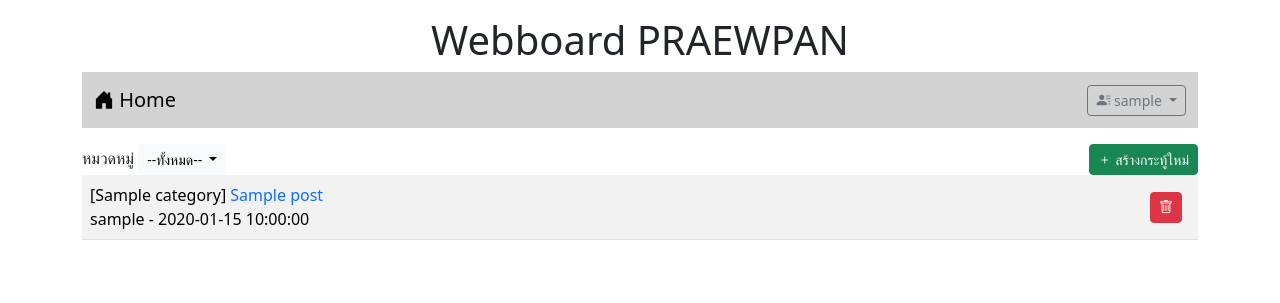
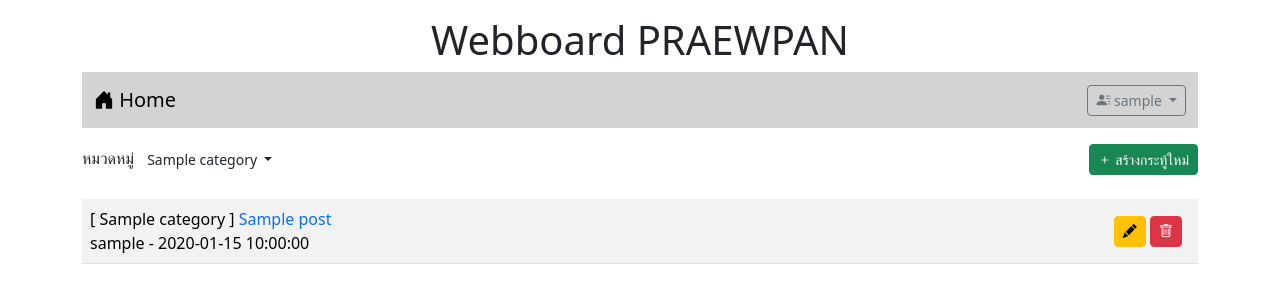
Before and after one commit to Praewpan1/Webboard_ECT_Praew, a PHP site: page /index.php?id=1 in a window 1280 px wide. Shown: the top 303 px of the page. Run offline with PHP 8.4, Linux system fonts and the light colour scheme; the visitor is signed in with stand-in values (Sample User, id 1); tables that the repository leaves empty hold one stand-in row (values such as "Sample post").

Commit message:
worklast
worklast

```diff
--- a/index.php
+++ b/index.php
@@ -7,7 +7,6 @@ session_start();
 ?>
 <!DOCTYPE html>
 <html lang="en">
-
 <head>
     <meta charset="UTF-8">
     <meta name="viewport" content="width=device-width, initial-scale=1.0">
@@ -19,6 +18,10 @@ session_start();
         function myFunction(){
             let r=confirm("ต้องการจะลบจริงหรือไม่?");
             return r;
+        }
+        function edittxt(name){
+            var button = document.getElementById('button');
+            button.innerHTML=name;
         }
     </script>
 </head>
@@ -33,49 +36,89 @@ session_start();
             <div>
                 <label>หมวดหมู่</label>
                 <span class="dropdown">
-                    <button class="btn btn-light btn-sm dropdown-toggle" type="button" data-bs-toggle="dropdown" aria-expanded="false">
-                        --ทั้งหมด--
+                <?php
+          $conn = new PDO("mysql:host=localhost;dbname=webboard;charset=utf8", "root", "");
+          ?>
+          <button class="btn btn-white-50 btn-sm dropdown-toggle" type="button" data-bs-toggle="dropdown" aria-expanded="false">
+            <?php
+            if (isset($_GET['id'])) {
+              $sql = "SELECT name FROM category WHERE id=$_GET[id]";
+              foreach ($conn->query($sql) as $row)
+                echo "$row[name]";
+            } else {
+              echo "--ทั้งหมด--";
+            }
+            ?>
           </button>
-                    <ul class="dropdown-menu" aria-labelledby="Button2">
-                        <li><a a href="#" class="dropdown-item">ทั้งหมด</a></li>
+          <ul class="dropdown-menu" aria-labelledby="Button2" >
+
             <?php
-                        $conn=new PDO("mysql:host=localhost;dbname=webboard;charset=utf8","root","");
+            $conn = new PDO("mysql:host=localhost;dbname=webboard;charset=utf8", "root", "");
             $sql = "SELECT * FROM category";
-                        foreach($conn->query($sql)as $row){
-                            echo "<li><a class=dropdown-item href=#>$row[name]</a></li>";
+            foreach ($conn->query($sql) as $row) {
+              echo "<li><a class=dropdown-item href='index.php?id=$row[id]' >$row[1]</a></li>";
             }
-                        $conn=null;
+
+            $conn = null;
             ?>
-                        <li><a class="dropdown-item" href="#">เรื่องเรียน</a></li>
-                        <li><a class="dropdown-item" href="#">เรื่องทั่วไป</a></li>
           </ul>
         </span>
       </div>
-            <?php  if(isset($_SESSION['id'])){?>
-            <div><a href="newpost.php" class="btn btn-success btn-sm"><i class="bi bi-plus"></i> สร้างกระทู้ใหม่</a></div>
-            <?php }?>
+      <?php if (isset($_SESSION['id'])) { ?>
+        <div>
+          <a href="newpost.php" class="btn btn-success btn-sm"><i class="bi bi-plus"></i> สร้างกระทู้ใหม่</a>
         </div>
-       <table class="table table-striped "> <!-- สลับสี mt-4กำหนดระยะห่างบน -->
+      <?php } ?>
+    </div>
+    <table class="table table-striped mt-4 ">
     <?php
-            $conn=new PDO("mysql:host=localhost;dbname=webboard;charset=utf8","root","");
-            $sql="SELECT t3.name,t1.title,t1.id,t2.login,t1.post_date FROM post as t1
+      $conn = new PDO("mysql:host=localhost;dbname=webboard;charset=utf8", "root", "");
+      if (isset($_GET['id'])) {
+        $sql = "SELECT t3.name,t1.title,t1.id,t2.login,t1.post_date,t2.id as 'user_id' FROM post as t1
       INNER JOIN user as t2 ON (t1.user_id=t2.id)
-            INNER JOIN category as t3 ON(t1.cat_id=t3.id) ORDER BY t1.post_date DESC";
-            $result=$conn->query($sql);
-            while($row = $result->fetch()){
-                echo "<tr><td class ='d-flex justify-content-between'>
-                <div>[$row[0]] <a href=post.php?id=$row[2]
-                style = text-decoration:none>$row[1]</a><br>$row[3] - $row[4]</div>";
-                if(isset($_SESSION['id'])&&$_SESSION['role']=='a'){
-                    echo "<div class ='me-2 align-self-center'><a href=delete.php?id=$row[2]
-                    class='btn btn-danger btn-sm' onclick='return myFunction() '><i class ='bi bi-trash'></i></a></div>";
+      INNER JOIN category as t3 ON (t1.cat_id=t3.id)
+      WHERE t1.cat_id=$_GET[id]
+      ORDER BY t1.post_date DESC";
+      } else {
+        $sql = "SELECT t3.name,t1.title,t1.id,t2.login,t1.post_date,t2.id as 'user_id' FROM post as t1
+      INNER JOIN user as t2 ON (t1.user_id=t2.id)
+      INNER JOIN category as t3 ON (t1.cat_id=t3.id)
+      ORDER BY t1.post_date DESC";
       }
-                echo"</td></tr>";
+      $result = $conn->query($sql);
+      while ($row = $result->fetch()) {
+        echo "<tr><td class='d-flex justify-content-between'>
+      <div>[ $row[0] ] <a href=post.php?id=$row[2]
+      style=text-decoration:none>$row[1]</a><br>$row[3] - $row[4]</div>";
+
+      if (isset($_SESSION['id']) && $_SESSION['role'] == 'a') {
+
+        if ($_SESSION['username'] == $row[3]) {
+          echo "<div class='me-2 align-self-center'>
+      <a href=editpost.php?id=$row[2]
+      class='btn btn-warning btn-sm'><i class='bi bi-pencil-fill'></i></a>
+      <a href=delete.php?id=$row[2]
+      class='btn btn-danger btn-sm' onclick='return myFunction()'><i class='bi bi-trash'></i></a>
+      </div>";
+        }else {
+            echo "<div class='me-2 align-self-center'>
+        <a href=delete.php?id=$row[2]
+        class='btn btn-danger btn-sm' onclick='return myFunction()'><i class='bi bi-trash'></i></a>
+        </div>";
         }
-            $conn=null;
+    } else if (isset($_SESSION['id']) && $_SESSION['username'] == $row[3]) {
+        echo "<div class='me-2 align-self-center'>
+        <a href=editpost.php?id=$row[2]
+        class='btn btn-warning btn-sm'><i class='bi bi-pencil-fill'></i></a>
+        <a href=delete.php?id=$row[2]
+        class='btn btn-danger btn-sm' onclick='return myFunction()'><i class='bi bi-trash'></i></a>
+        </div>";
+        }
+}
+
+$conn = null;
 ?>
 </table>
-
 </div>
 </body>
 
--- a/nav.php
+++ b/nav.php
@@ -1,6 +1,13 @@
 <nav class="navbar navbar-expand-lg " style="background-color: #d3d3d3;">
             <div class="container-fluid">
                 <a class="navbar-brand" href="index.php"><i class="bi bi-house-door-fill"></i> Home</a>
+                <?php if(isset($_SESSION['id']) &&  $_SESSION['role']=='a'){ ?>
+                        <ul class="dropdown-menu">
+                        <li><a class="dropdown-item" href="category.php"><i class="bi bi-bookmarks"></i> จัดการหมวดหมูู่</a></li>
+                        <li><a class="dropdown-item" href="#"><i class="bi bi-person-check"></i> จัดการผู้ใช้งาน</a></li>
+                        <li><a class="dropdown-item" href="logout.php"><i class="bi bi-power"></i> ออกจากระบบ</a></li>
+                        </ul>
+                    <?php  } ?>
                 <ul class="navbar-nav">
                     <?php if (!isset($_SESSION['id'])) { ?>
                         <li class="nav-item">
```
Also changed, not shown: editpost.php (added, +99 -0 lines). Lines whose indentation alone changed are shown as unchanged.
